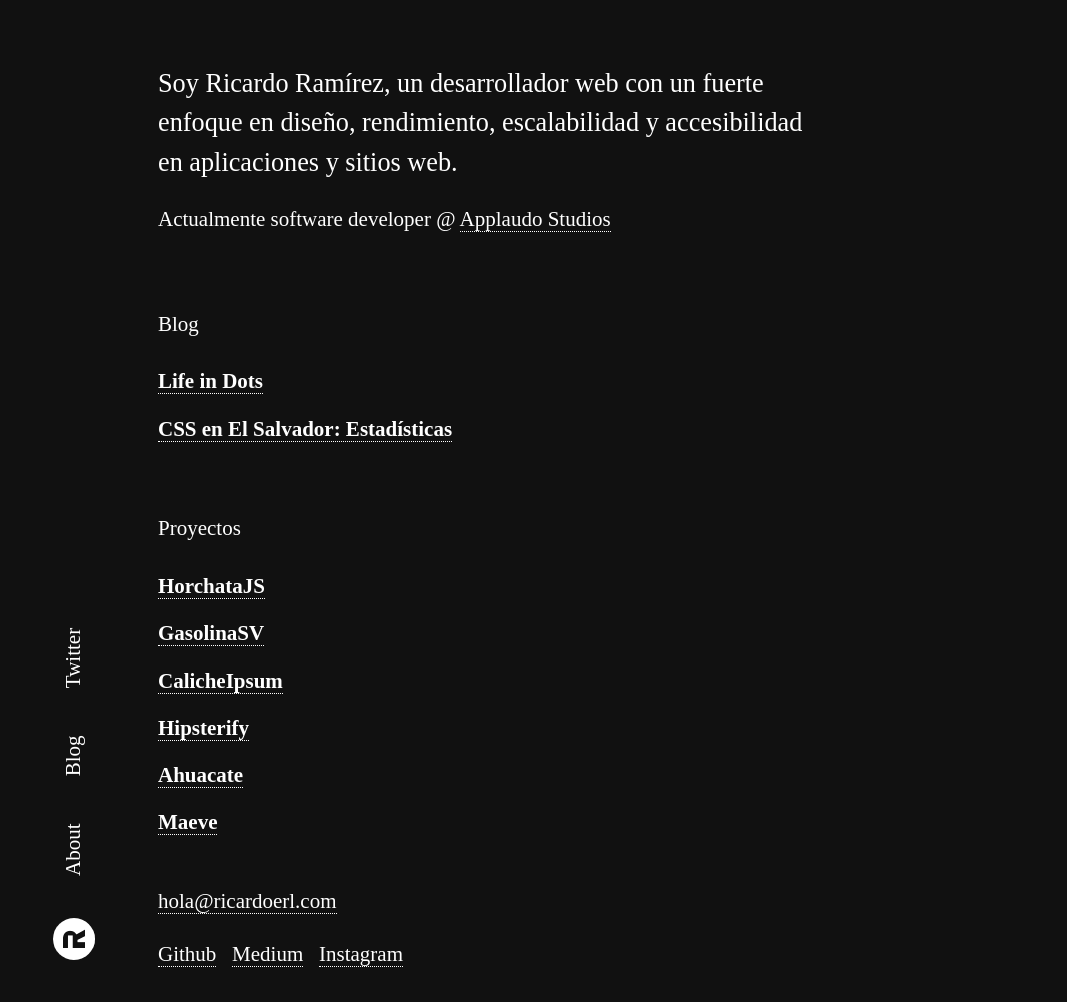
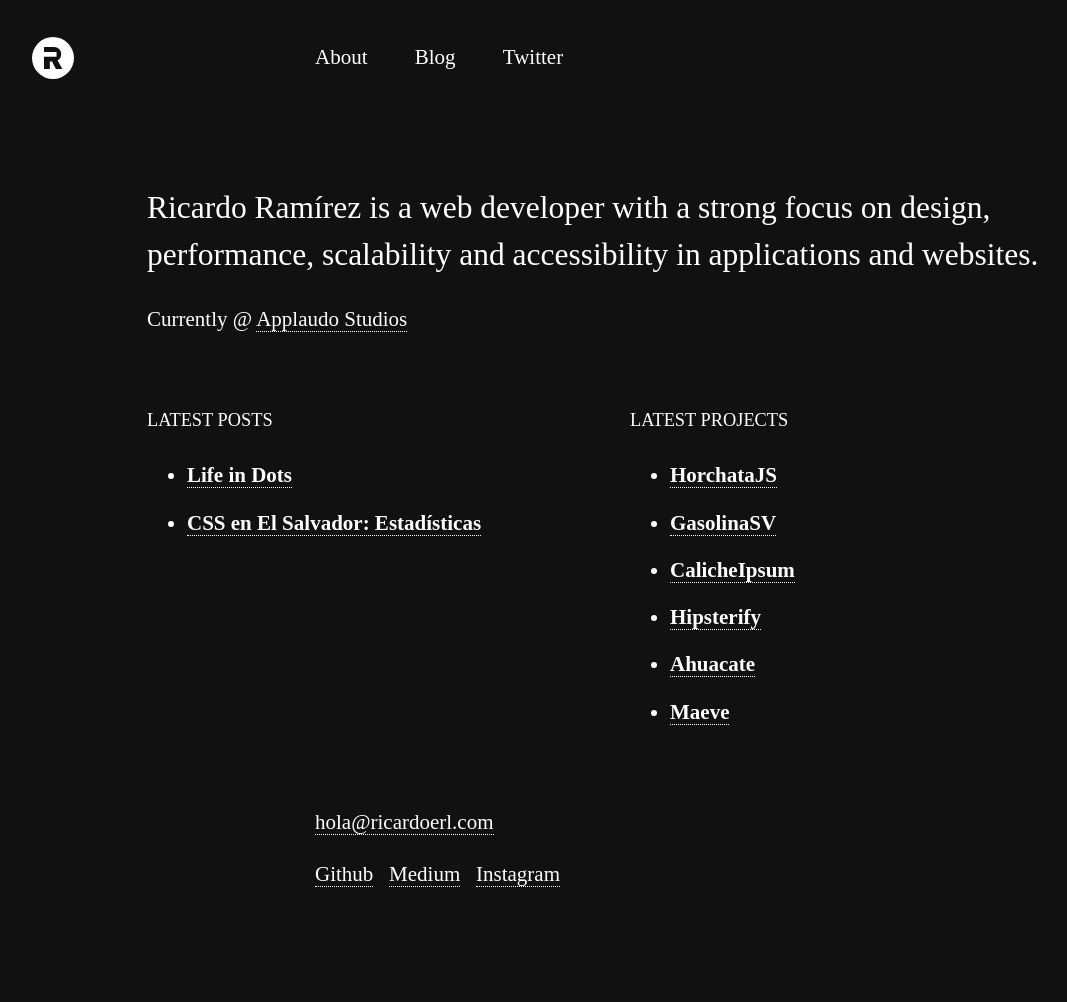
Before and after one commit to ricardoerl/ricardoerl.com, a Jekyll site: the page built from index.html, in a window 1280 px wide and 1002 px high. Shown: the whole window, without its empty margins (10-1077 px from the left). Built offline with Jekyll 4.4.1, drawn with Linux system fonts in a browser that asks for light colours; nearby versions of some CDN libraries.

```diff
--- a/_includes/footer.html
+++ b/_includes/footer.html
@@ -1,4 +1,4 @@
-<footer class="pv2">
+<footer class="mw6 center pv4 ph3">
 	<a href="mailto:hola@ricardoerl.com">hola@ricardoerl.com</a>
 	<ul class="list pl0 mv3">
 		<li class="dib mr2-ns"><a href="https://github.com/{{ site.github }}" target="_blank">Github</a></li>
--- a/_includes/header.html
+++ b/_includes/header.html
@@ -1,5 +1,6 @@
-<header class="header ph3 ph0-l">
-	<a href="/" class="link logo pv3 pv0-l ph0 ph4-l bn">
+<div class="mw6 center pv4 ph3">
+	<header class="header">
+		<a href="/" class="fixed-l left-0 link logo mr3 mh4-l bn">
 			<svg class="logo__image" xmlns="http://www.w3.org/2000/svg" viewBox="0 0 300 300">
 				<g>
 					<circle cx="150" cy="150" r="150" style="fill: #FFF"/>
@@ -8,9 +9,10 @@
 				</g>
 			</svg>
 		</a>
-	<ul class="list ma0 ph0">
-		<li class="dib mr2 mr4-l"><a href="#" class="link bn">About</a></li>
-		<li class="dib mr2 mr4-l"><a href="#" class="link bn">Blog</a></li>
-		<li class="dib mr2 mr4-l"><a href="#" class="link bn">Twitter</a></li>
+		<ul class="list mv0 ph0">
+			<li class="dn dib-ns mr3 mr4-l"><a href="/" class="link bn">About</a></li>
+			<li class="dib mr3 mr4-l"><a href="/blog" class="link bn">Blog</a></li>
+			<li class="dib mr3 mr4-l"><a href="https://twitter.com/ricardoerl" class="link bn">Twitter</a></li>
 		</ul>
 	</header>
+</div>
--- a/_layouts/default.html
+++ b/_layouts/default.html
@@ -27,13 +27,9 @@
 
 		{% include header.html %}
 
-		<div class="ph3 ph6-l">
-			{{ content }}
-		</div>
-		<div class="ph3 ph6-l">
-			{% include footer.html %}
-		</div>
+		{{ content }}
 
+		{% include footer.html %}
 
 		<script>
 			(function(i,s,o,g,r,a,m){i['GoogleAnalyticsObject']=r;i[r]=i[r]||function(){
--- a/css/style.scss
+++ b/css/style.scss
@@ -19,20 +19,9 @@
 }
 
 .header {
+    display: flex;
+    align-items: center;
     width: 100%;
-    @media screen and (min-width: 60em) {
-        position: fixed;
-        width: 100%;
-        height: 8em;
-        left: 8em;
-        bottom: 0;
-        display: flex;
-        flex-direction: row;
-        align-items: center;
-        transform-origin: bottom left;
-        transform: rotate(-90deg);
-        justify-content: flex-start;
-    }
 }
 
 .logo {
--- a/index.html
+++ b/index.html
@@ -2,16 +2,14 @@
 layout: default
 ---
 
-<div class="mw6">
-	<div class="pv4">
-		<h2 class="f4 fw4 lh-copy">Soy Ricardo Ram&iacute;rez, un desarrollador web con un fuerte enfoque en diseño, rendimiento, escalabilidad y accesibilidad en aplicaciones y sitios web.</h2>
-		<p class="mb0">Actualmente software developer @ <a href="http://www.applaudostudios.com/" target="_blank" class="link">Applaudo Studios</a></p>
-	</div>
+<div class="mw6 mw7-l center pv4 ph3">
+	<h2 class="f4 f3-ns fw4">Ricardo Ram&iacute;rez is a web developer with a strong focus on design, performance, scalability and accessibility in applications and websites.</h2>
+	<p class="mb0">Currently @ <a href="http://www.applaudostudios.com/" target="_blank" class="link">Applaudo Studios</a></p>
 </div>
-<div class="mw6">
-	<section class="pv2">
-		<h3 class="f5 fw3">Blog</h3>
-		<ul class="list pl0">
+<div class="cf mw6 mw7-l center pv2 ph3">
+	<section class="fl w-100 w-50-l pr0 pr3-l">
+		<h3 class="f6 fw3 ttu">Latest posts</h3>
+		<ul>
 			{% for post in site.posts %}
 			<li class="mv1 pv1">
 				<h4 class="f5 mv0"><a href="{{ post.url }}">{{ post.title }}</a></h4>
@@ -19,9 +17,9 @@
 			{% endfor %}
 		</ul>
 	</section>
-	<section class="pv2">
-		<h3 class="f5 fw3">Proyectos</h3>
-		<ul class="list pl0">
+	<section class="fl w-100 w-50-l">
+		<h3 class="f6 fw3 ttu">Latest projects</h3>
+		<ul>
 			<li class="mv1 pv1">
 				<h4 class="f5 mv0"><a href="http://horchatajs.xyz/" target="_blank">HorchataJS</a></h4>
 			</li>
```
Also changed, not shown: _layouts/post.html (+3 -5 lines), blog.html (added, +14 -0 lines), blog/index.html (deleted, +0 -17 lines). Lines whose indentation alone changed are shown as unchanged.
